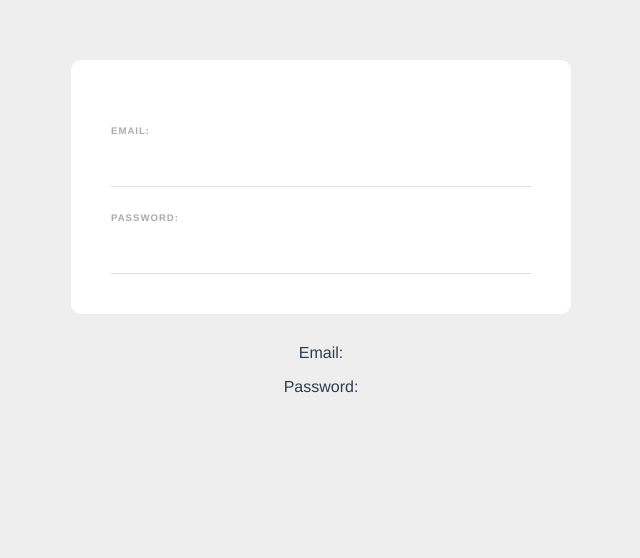
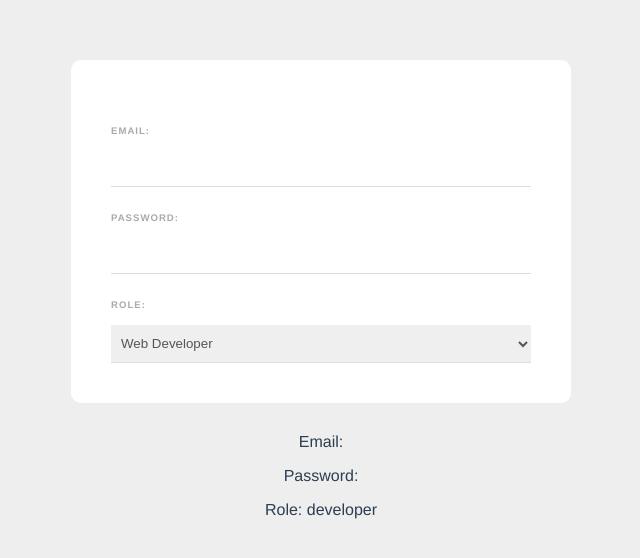
Before and after one commit to poolsakk/course-vue-firebase, a Vue app: page / in a window 1280 px wide. Shown: the top 558 px of the page, without its empty margins (319-959 px from the left). Built offline with nearby package versions, Linux system fonts and the light colour scheme.

Commit message:
[40] select fields

```diff
--- a/src/components/SignupForm.vue
+++ b/src/components/SignupForm.vue
@@ -5,9 +5,17 @@
 
       <label>Password:</label>
       <input type="password" required v-model="password">
+
+      <label>Role:</label>
+      <select v-model="role">
+          <option value="developer">Web Developer</option>
+          <option value="designer">Web Designer</option>
+      </select>
+
   </form>
   <p>Email: {{ email }}</p>
   <p>Password: {{ password }}</p>
+  <p>Role: {{ role }}</p>
 </template>
 
 <script>
@@ -15,7 +23,8 @@
     data() {
         return {
             email: '',
-            password: ''
+            password: '',
+            role: 'developer'
         }
     }
 }
@@ -41,7 +50,7 @@
     font-weight: bold;
 }
 
-input {
+input, select {
     display: block;
     padding: 10px 6px;
     width: 100%;
```
